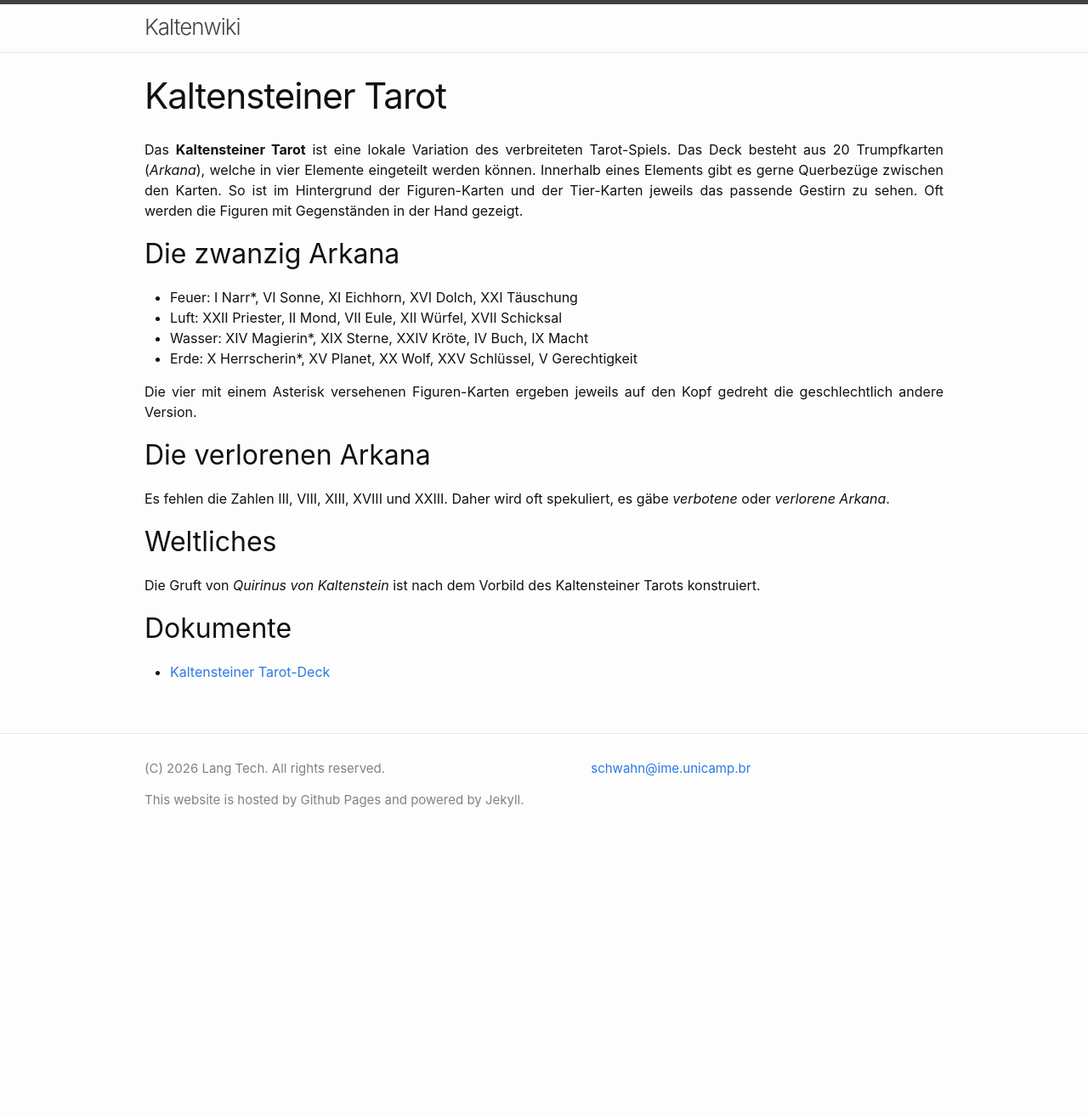
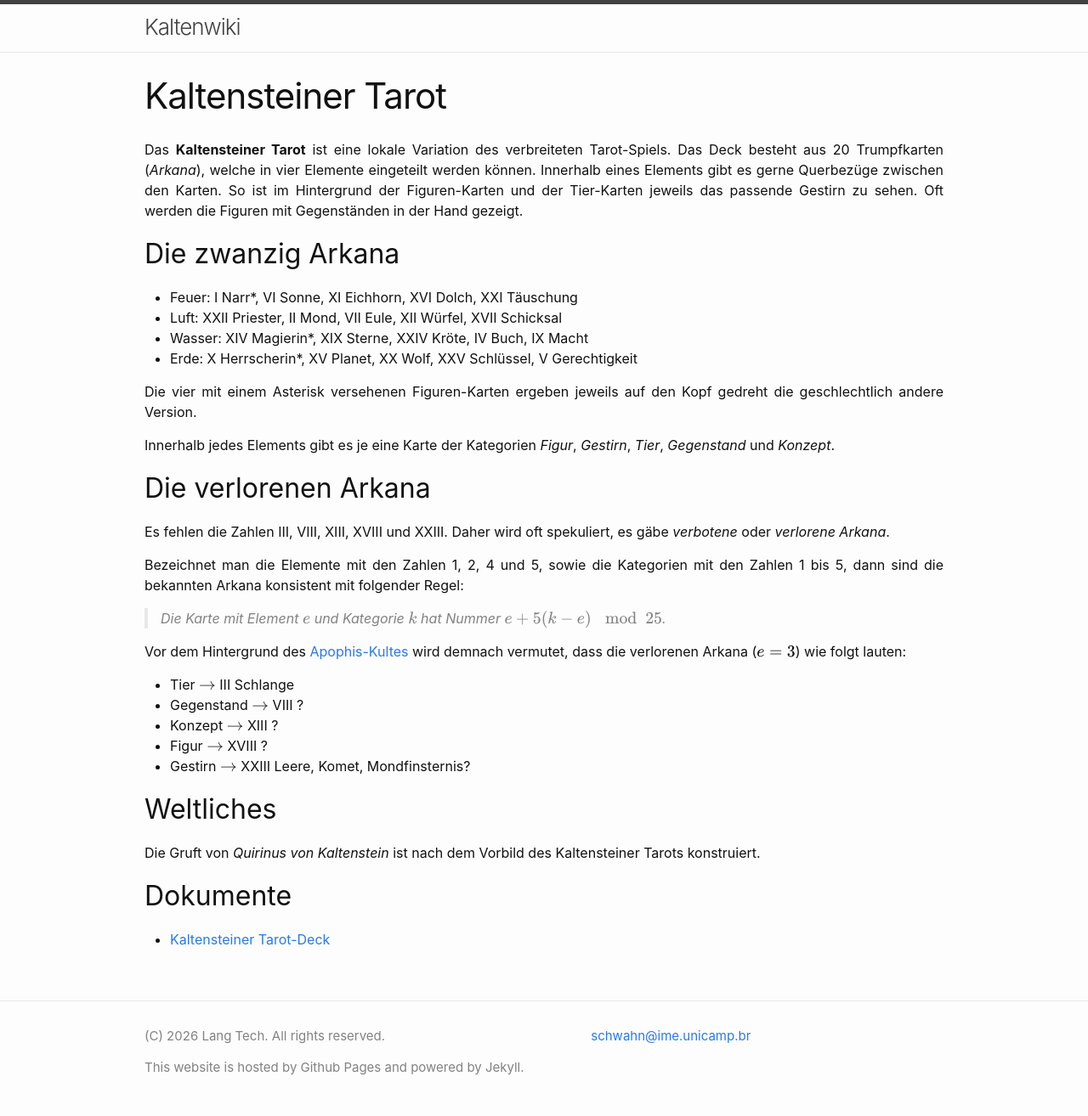
Before and after one commit to PSchwahn/kaltenwiki, a Jekyll site: the page built from _kaltenwiki/tarot.md, in a window 1280 px wide. Shown: the whole page at 85% size. Built offline with Jekyll 4.4.1, drawn with Linux system fonts in a browser that asks for light colours; some web fonts are replaced; before the commit the page ends 999 px from its top, so only the background shows below that.

```diff
--- a/_kaltenwiki/tarot.md
+++ b/_kaltenwiki/tarot.md
@@ -14,9 +14,23 @@ Das **Kaltensteiner Tarot** ist eine lokale Variation des verbreiteten Tarot-Spi
 
 Die vier mit einem Asterisk versehenen Figuren-Karten ergeben jeweils auf den Kopf gedreht die geschlechtlich andere Version.
 
+Innerhalb jedes Elements gibt es je eine Karte der Kategorien *Figur*, *Gestirn*, *Tier*, *Gegenstand* und *Konzept*.
+
 ## Die verlorenen Arkana
 
 Es fehlen die Zahlen III, VIII, XIII, XVIII und XXIII. Daher wird oft spekuliert, es gäbe *verbotene* oder *verlorene Arkana*.
+
+Bezeichnet man die Elemente mit den Zahlen 1, 2, 4 und 5, sowie die Kategorien mit den Zahlen 1 bis 5, dann sind die bekannten Arkana konsistent mit folgender Regel:
+
+> Die Karte mit Element $$e$$ und Kategorie $$k$$ hat Nummer $$e+5(k-e)\mod25$$.
+
+Vor dem Hintergrund des [Apophis-Kultes]({{ "kaltenwiki/apophis" | relative_url }}) wird demnach vermutet, dass die verlorenen Arkana ($$e=3$$) wie folgt lauten:
+
+* Tier $$\to$$ III Schlange
+* Gegenstand $$\to$$ VIII ?
+* Konzept $$\to$$ XIII ?
+* Figur $$\to$$ XVIII ?
+* Gestirn $$\to$$ XXIII Leere, Komet, Mondfinsternis?
 
 ## Weltliches
 
```
Also changed, not shown: _kaltenwiki/loison.md (added, +6 -0 lines), _kaltenwiki/schuessele.md (+1 -1 lines).
